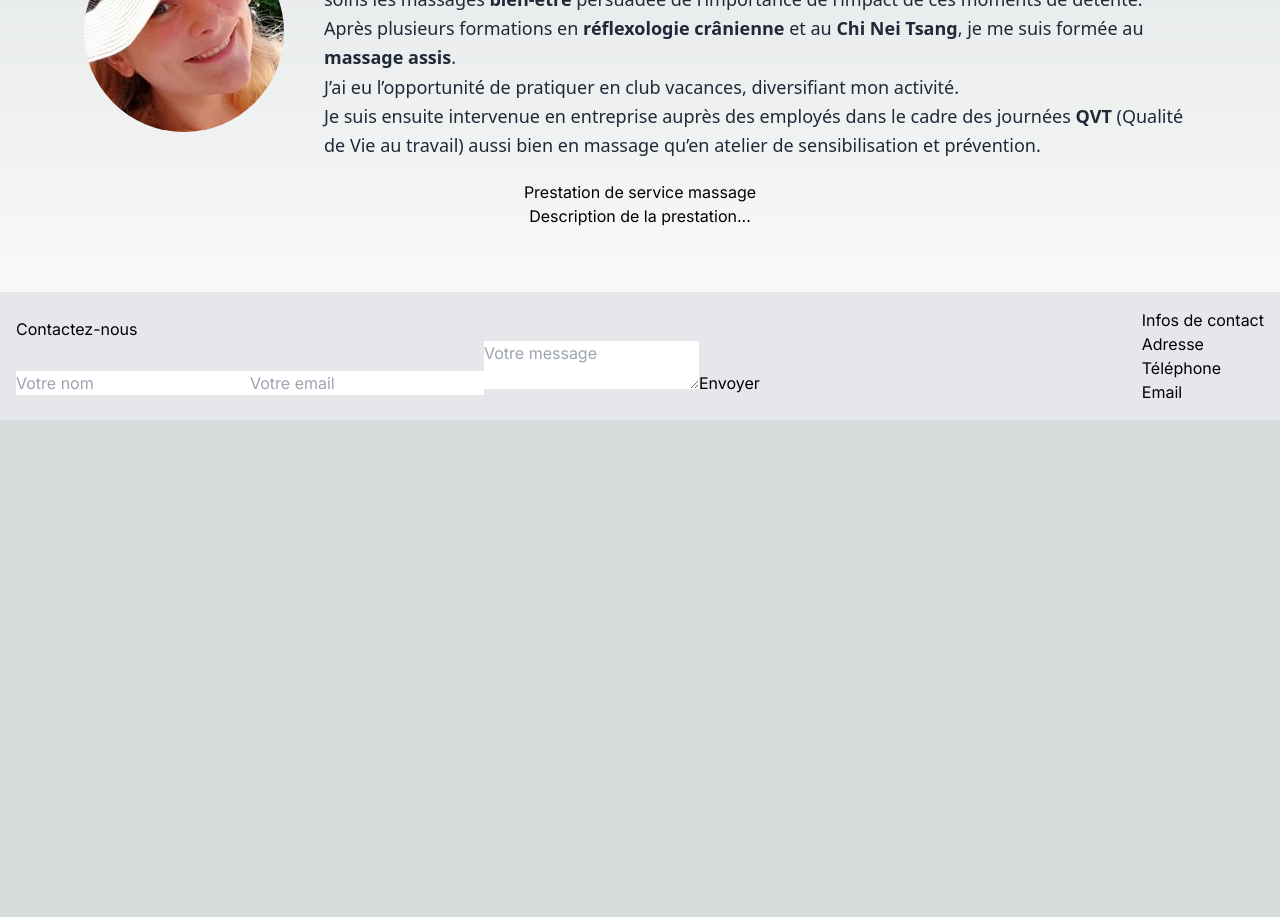
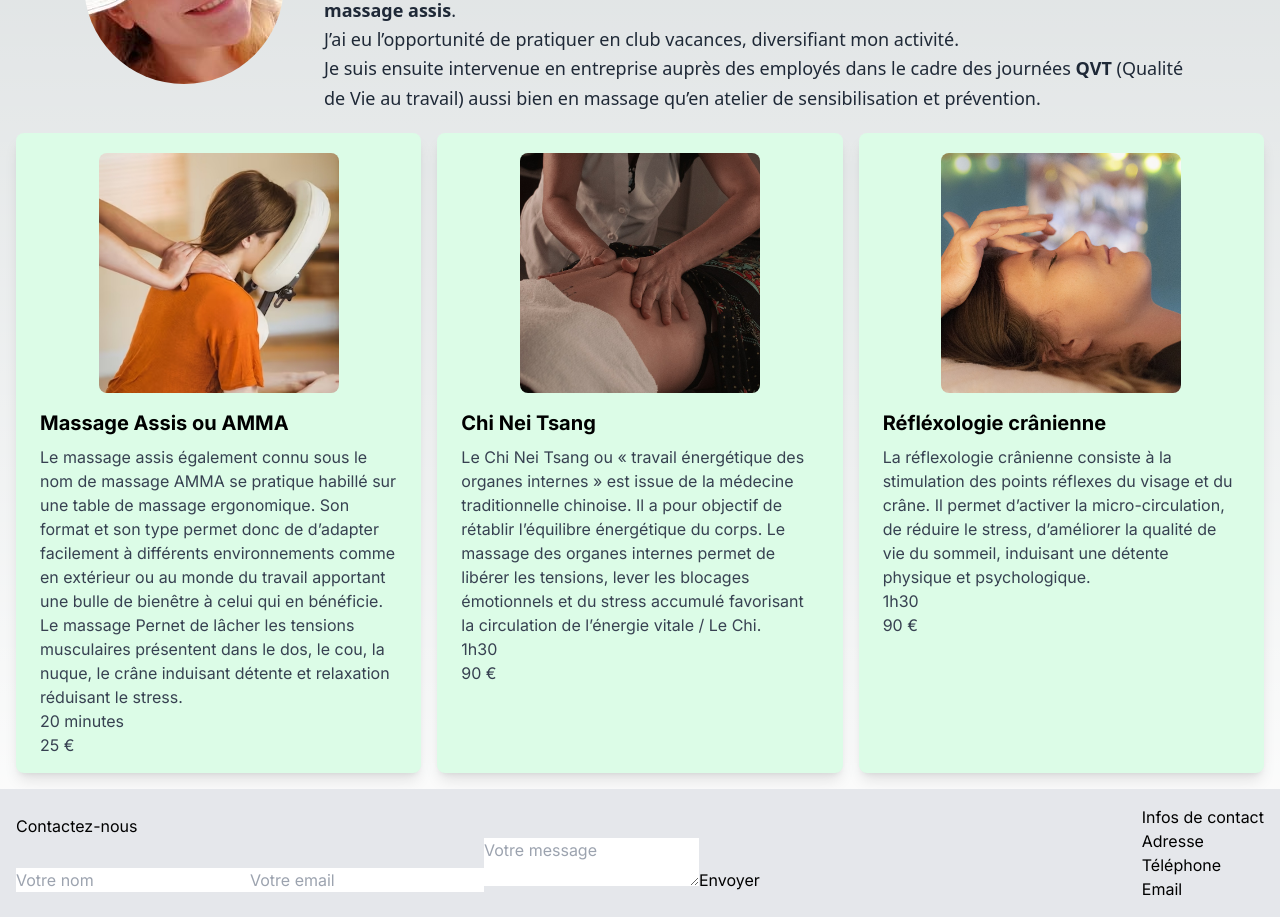
Before and after one commit to PriscilliaAmmeux/massage_stephanie, a Next.js app: page / in a window 1280 px wide. Shown: the part 380-1297 px from the top of the page. Before the commit the page ends 800 px from the top, so only its background shows below. Built offline with nearby package versions, Linux system fonts and the light colour scheme.

Commit message:
create json, create component card, create ui prestation

```diff
--- /dev/null
+++ b/api/prestations.json
@@ -0,0 +1,26 @@
+[
+  {
+    "id": 1,
+    "image": "/amma.jpg",
+    "title": "Massage Assis ou AMMA",
+    "text": "Le massage assis également connu sous le nom de massage AMMA se pratique habillé sur une table de massage ergonomique. Son format et son type permet donc de d’adapter facilement à différents environnements comme en extérieur ou au monde du travail apportant une bulle de bienêtre à celui qui en bénéficie. Le massage Pernet de lâcher les tensions musculaires présentent dans le dos, le cou, la nuque, le crâne induisant détente et relaxation réduisant le stress.",
+    "duration": "20 minutes",
+    "price": 25
+  },
+  {
+    "id": 2,
+    "image": "/chei.jpg",
+    "title": "Chi Nei Tsang",
+    "text": "Le Chi Nei Tsang ou « travail énergétique des organes internes » est issue de la médecine traditionnelle chinoise. Il a pour objectif de rétablir l’équilibre énergétique du corps. Le massage des organes internes permet de libérer les tensions, lever les blocages émotionnels et du stress accumulé favorisant la circulation de l’énergie vitale / Le Chi.",
+    "duration": "1h30",
+    "price": 90
+  },
+  {
+    "id": 3,
+    "image": "/cranien.jpg",
+    "title": "Réfléxologie crânienne",
+    "text": "La réflexologie crânienne consiste à la stimulation des points réflexes du visage et du crâne. Il permet d’activer la micro-circulation, de réduire le stress, d’améliorer la qualité de vie du sommeil, induisant une détente physique et psychologique.",
+    "duration": "1h30",
+    "price": 90
+  }
+]
--- /dev/null
+++ b/src/app/components/card/card.tsx
@@ -0,0 +1,35 @@
+interface CardProps {
+  id: number;
+  image: string;
+  title: string;
+  text: string;
+  duration: string;
+  price: number;
+}
+
+export default function Card({
+  id,
+  image,
+  title,
+  text,
+  duration,
+  price,
+}: CardProps) {
+  return (
+    <div className="bg-green-100 rounded-lg overflow-hidden shadow-lg">
+      <div className="flex items-center justify-center">
+        <img
+          className="w-60 h-60 object-cover rounded-lg mt-5"
+          src={image}
+          alt={title}
+        />
+      </div>
+      <div className="px-6 py-4">
+        <div className="font-bold text-xl mb-2">{title}</div>
+        <p className="text-gray-700 text-base">{text}</p>
+        <p className="text-gray-700 text-base">{duration}</p>
+        <p className="text-gray-700 text-base">{price} €</p>
+      </div>
+    </div>
+  );
+}
--- a/src/app/page.tsx
+++ b/src/app/page.tsx
@@ -1,6 +1,7 @@
 import { Metadata } from "next";
 import Header from "./ui/header/header";
 import Presentation from "./ui/presentation/presentation";
+import Prestations from "./ui/prestations/prestations";
 
 export const metadata: Metadata = {
   title: "Stéphanie Heudre - Massage bien-être à domicile et au travail",
@@ -15,8 +16,7 @@ export default function Home() {
 
       <section className="w-full flex flex-col items-center justify-center p-4">
         <Presentation />
-        <h2>Prestation de service massage</h2>
-        <p>Description de la prestation...</p>
+        <Prestations />
       </section>
 
       <footer className="w-full flex justify-between items-center p-4 bg-gray-200">
--- /dev/null
+++ b/src/app/ui/prestations/prestations.tsx
@@ -0,0 +1,12 @@
+import Card from "@/app/components/card/card";
+import prestations from "../../../../api/prestations.json";
+
+export default function Prestations() {
+  return (
+    <div className="grid grid-cols-3 gap-4">
+      {prestations.map((prestation) => (
+        <Card key={prestation.id} {...prestation} />
+      ))}
+    </div>
+  );
+}
```
